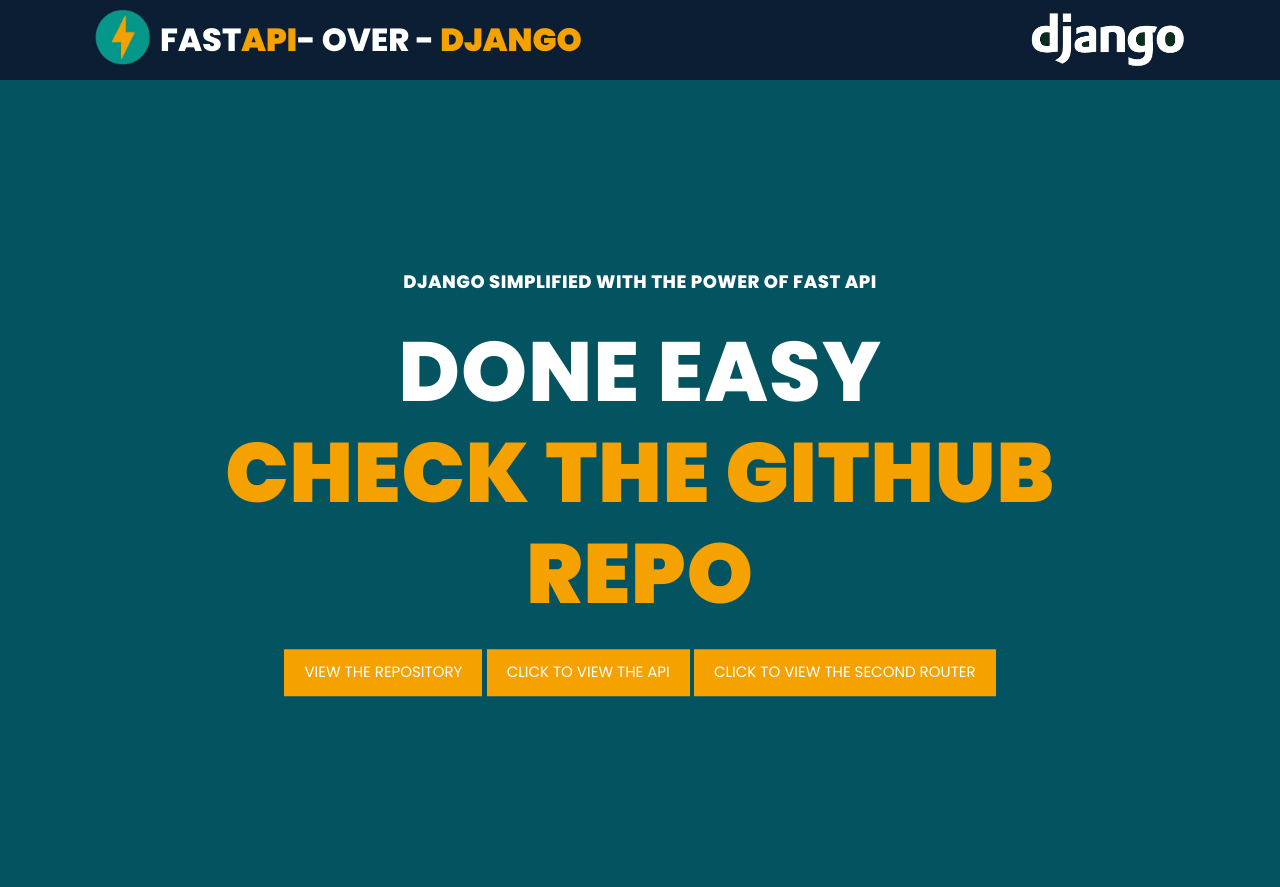
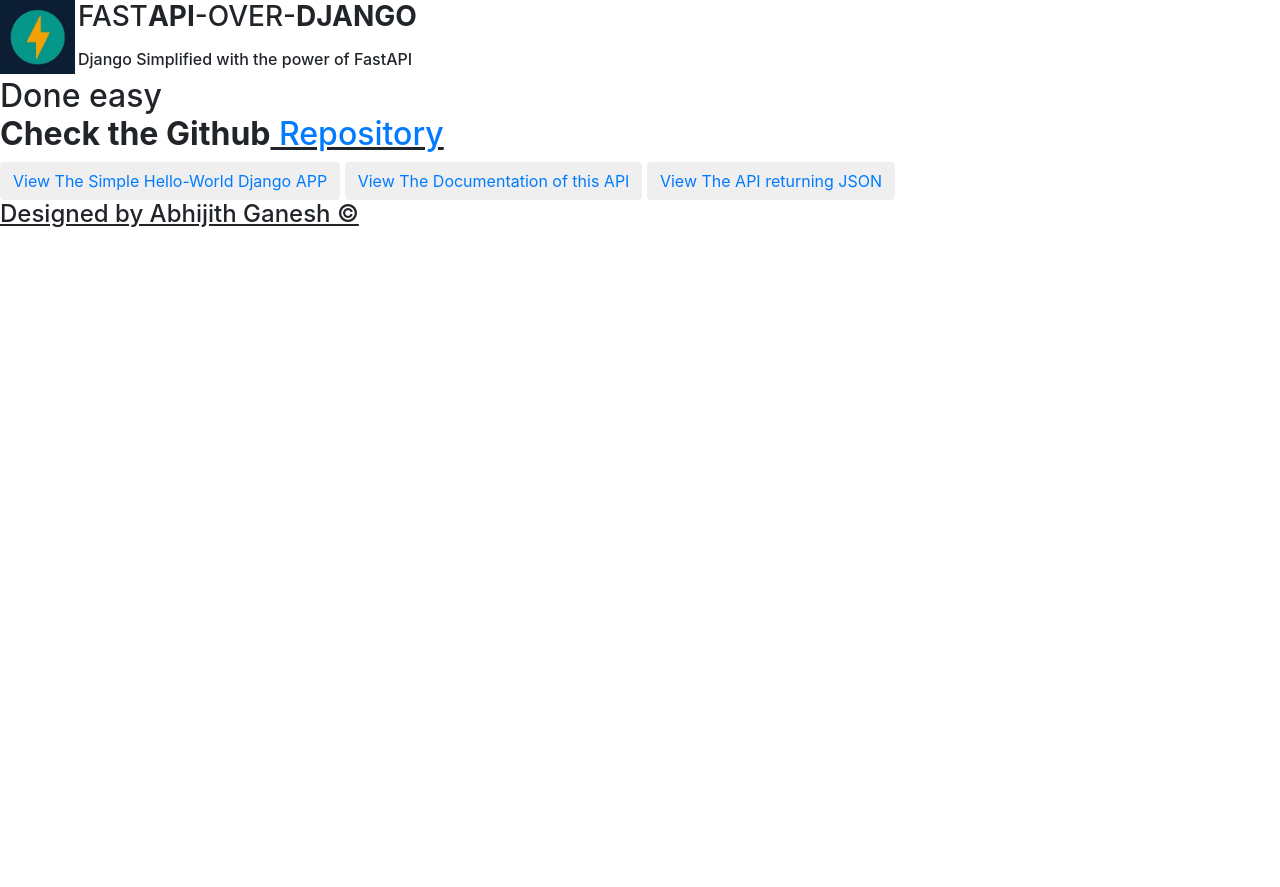
Before and after one commit to AbhijithGanesh/FastAPI-Django-Integration, a Django app: template templates/App/index.html in a window 1280 px wide. After the commit the page ends 227 px from the top, so only its background shows below. Run offline with Django 3.2, Linux system fonts and the light colour scheme; the template is opened without the code that fills it, so the values that code supplies are empty; some libraries are stand-ins or nearby versions.

Commit message:
Update index.html

```diff
--- a/templates/App/index.html
+++ b/templates/App/index.html
@@ -1,52 +1,76 @@
 {%load static%}
-<!DOCTYPE html>
 <html lang="en">
   <head>
-    <meta charset="utf-8">
-    <meta name="viewport" content="width=device-width, initial-scale=1, shrink-to-fit=no">
-    <meta name="description" content="">
-    <meta name="author" content="">
-    <link href="https://fonts.googleapis.com/css?family=Poppins:100,100i,200,200i,300,300i,400,400i,500,500i,600,600i,700,700i,800,800i,900,900i&display=swap"  rel="stylesheet">
-    <link rel="icon" href='{%static "APP/images/logo.jpeg" %}'>
-    <title>Landing Page</title>
-    <link rel="stylesheet" type="text/css" href='{%static "APP/css/bootstrap.min.css"%}'>
-    <link rel="stylesheet" type="text/css" href='https://cdn.jsdelivr.net/npm/@fortawesome/fontawesome-free@5.15.3/css/fontawesome.min.css'>
-    <link rel="stylesheet" href='{%static "App/css/template.css" %}'>
-    </head>
+    <meta charset="UTF-8" />
+    <meta http-equiv="X-UA-Compatible" content="IE=edge" />
+    <meta
+      name="viewport"
+      content="width=device-width, initial-scale=1, shrink-to-fit=no"
+    />
+    <title>FastAPI-over-Django</title>
+    <link
+      rel="stylesheet"
+      href="https://maxcdn.bootstrapcdn.com/bootstrap/4.0.0/css/bootstrap.min.css"
+      integrity="sha384-Gn5384xqQ1aoWXA+058RXPxPg6fy4IWvTNh0E263XmFcJlSAwiGgFAW/dAiS6JXm"
+      crossorigin="anonymous"
+    />
+    <link rel="stylesheet" href='{%static "App/css/app.css" %}' />
+    <link rel="preconnect" href="https://fonts.googleapis.com" />
+    <link rel="preconnect" href="https://fonts.gstatic.com" crossorigin />
+    <link
+      href="https://fonts.googleapis.com/css2?family=Roboto&display=swap"
+      rel="stylesheet"
+    />
+  </head>
+  <body>
+    <header class="header-area navbar-dark">
+            <nav class="main-nav">
+              <img
+                align="left"
+                src = '{%static "App/images/logo.jpeg"%}'
+                width="75px"
+                alt="FastAPI logo"
+              />
+              <h3><p class="fontStyle">FAST<b>API</b>-OVER-<b>DJANGO</b></p></h3>
+            </nav>
+    </header>
+    <section class="FontAlign">
+      <h6>Django Simplified with the power of FastAPI</h6>
+      <h2>Done easy<br /><b>Check the Github</b><u> <a href = "https://github.com/AbhijithGanesh/FastAPI-Django-Integration">Repository</u></a></h2>
+      <button type="button" class="btn Button">
+        <a href="/Project/"
+          >View The Simple Hello-World Django APP</a
+        >
+      </button>
+      <button type="button" class="btn Button">
+        <a href="/redoc"
+          >View The Documentation of this API</a
+        >
+      </button>
+      <button type="button" class="btn Button">
+        <a href="/api/show-all-data/"
+          >View The API returning JSON</a
+        >
+      </button>
 
-    <body>
-    <header class="header-area">
-        <div class="container">
-            <div class="row">
-                <div class="col-12">
-                    <nav class="main-nav">
-                        <img align="left" src = '{%static "App/images/logo.jpeg"%}' width =75px>
-                        <p class="logo">FAST<em>API</em>- OVER - <em>DJANGO</em></p>
-                        <img align = "right" src = '{%static "App/images/Django.jpeg"%}' width = 173px>
-                    </nav>
-                </div>
-            </div>
-        </div>
-    </header>
-
-    <div class="main-banner" id="top">
-        <video autoplay muted loop id="bg-video">
-        </video>
-        <div class="video-overlay header-text">
-            <div class="caption">
-                <h6>Django simplified with the power of Fast API</h6>
-                <h2>Done easy<br><em>Check the Github Repo</em></h2>
-                <div class="main-button scroll-to-section">
-                    <a href="https://github.com/AbhijithGanesh/FastAPI-Django-Integration">View The Repository</a>
-                    <a href = "/api/show-all-data/">Click to view the API</a>
-                    <a href = "/v2/showall"> Click to view the second router</a>
-                </div>
-            </div>
-        </div>
-    </div>
-    <script src="https://code.jquery.com/jquery-3.2.1.slim.min.js" integrity="sha384-KJ3o2DKtIkvYIK3UENzmM7KCkRr/rE9/Qpg6aAZGJwFDMVNA/GpGFF93hXpG5KkN" crossorigin="anonymous"></script>
-    <script src="https://cdnjs.cloudflare.com/ajax/libs/popper.js/1.12.9/umd/popper.min.js" integrity="sha384-ApNbgh9B+Y1QKtv3Rn7W3mgPxhU9K/ScQsAP7hUibX39j7fakFPskvXusvfa0b4Q" crossorigin="anonymous"></script>
-    <script src="https://maxcdn.bootstrapcdn.com/bootstrap/4.0.0/js/bootstrap.min.js" integrity="sha384-JZR6Spejh4U02d8jOt6vLEHfe/JQGiRRSQQxSfFWpi1MquVdAyjUar5+76PVCmYl" crossorigin="anonymous"></script>
-    <script src = "https://cdnjs.cloudflare.com/ajax/libs/Counter-Up/1.0.0/jquery.counterup.min.js"></script>
-    </body>
+    </section>
+    <footer>
+        <h4><u>Designed by Abhijith Ganesh 	&#169;</u></h4>
+    </footer>
+  </body>
+  <script
+    src="https://code.jquery.com/jquery-3.2.1.slim.min.js"
+    integrity="sha384-KJ3o2DKtIkvYIK3UENzmM7KCkRr/rE9/Qpg6aAZGJwFDMVNA/GpGFF93hXpG5KkN"
+    crossorigin="anonymous"
+  ></script>
+  <script
+    src="https://cdnjs.cloudflare.com/ajax/libs/popper.js/1.12.9/umd/popper.min.js"
+    integrity="sha384-ApNbgh9B+Y1QKtv3Rn7W3mgPxhU9K/ScQsAP7hUibX39j7fakFPskvXusvfa0b4Q"
+    crossorigin="anonymous"
+  ></script>
+  <script
+    src="https://maxcdn.bootstrapcdn.com/bootstrap/4.0.0/js/bootstrap.min.js"
+    integrity="sha384-JZR6Spejh4U02d8jOt6vLEHfe/JQGiRRSQQxSfFWpi1MquVdAyjUar5+76PVCmYl"
+    crossorigin="anonymous"
+  ></script>
 </html>
```
